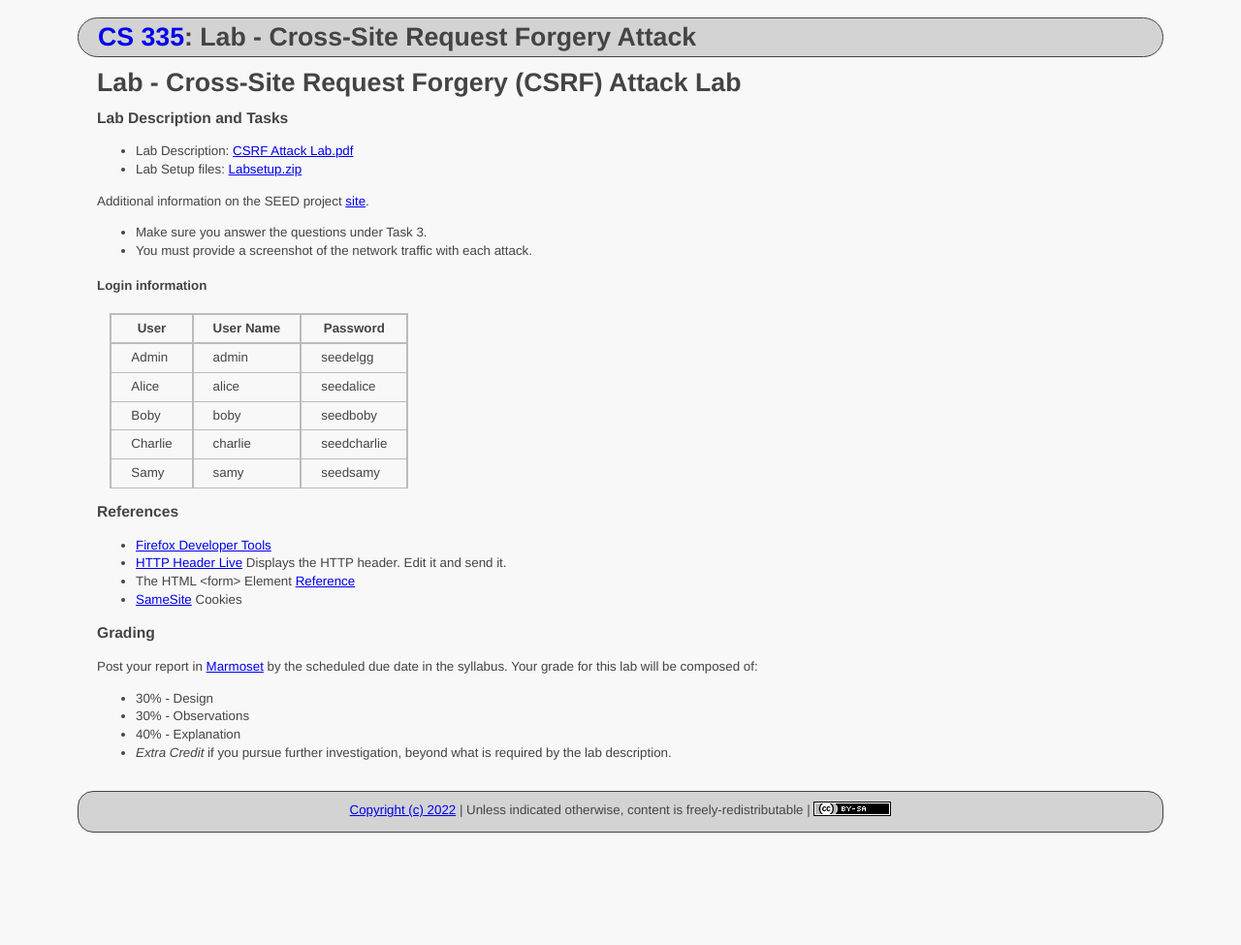
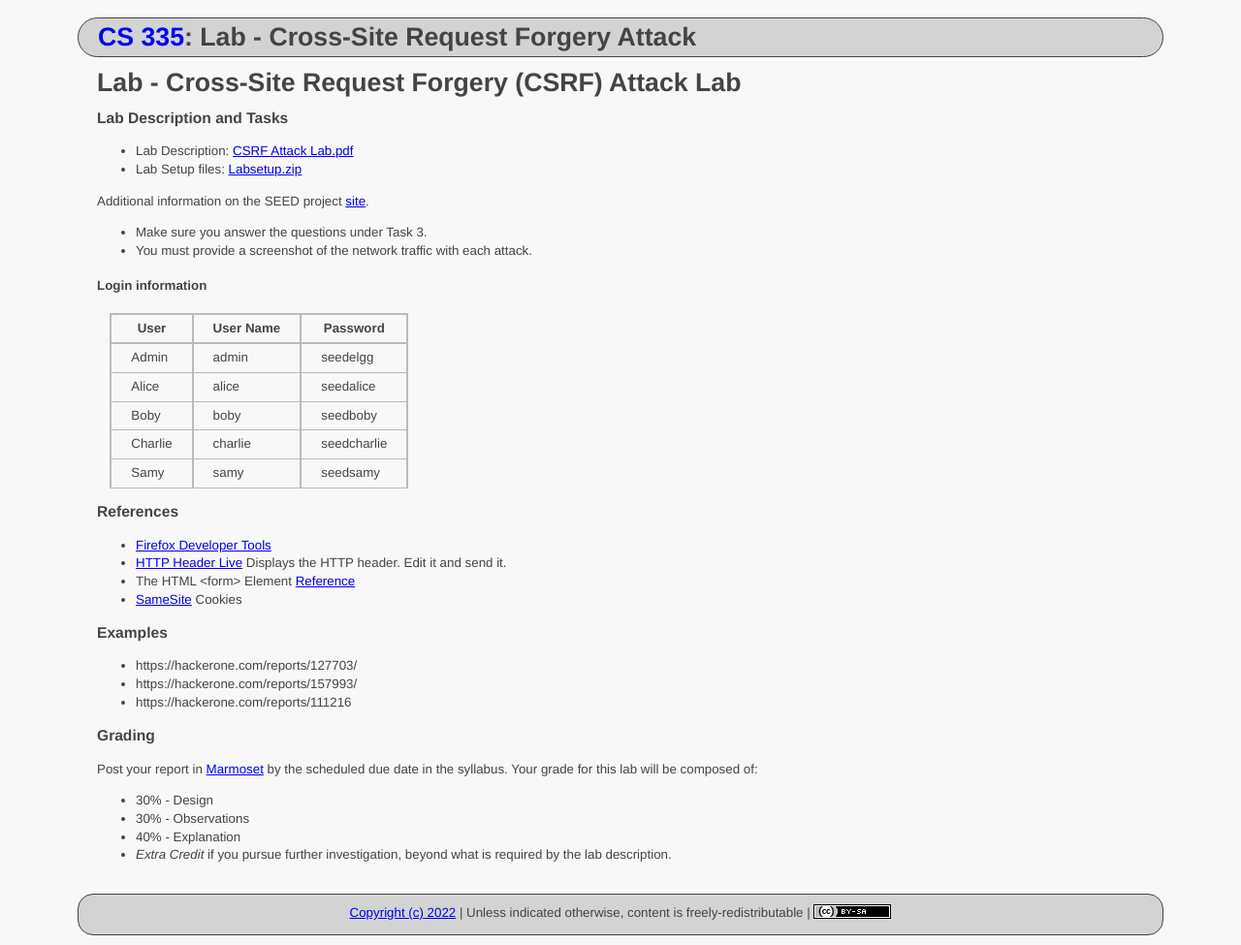
Before and after one commit to ycpcs/cs335-spring2022, a Jekyll site: the page built from labs/csrf_attack.md, in a window 1280 px wide. Shown: the whole page at 97% size. Built offline with Jekyll 4.4.1, drawn with Linux system fonts in a browser that asks for light colours; before the commit the page ends 900 px from its top, so only the background shows below that.

Commit message:
add csrf examples

```diff
--- a/labs/csrf_attack.md
+++ b/labs/csrf_attack.md
@@ -33,6 +33,11 @@ Samy | samy | seedsamy
  - The HTML &lt;form&gt; Element [Reference](https://developer.mozilla.org/en-US/docs/Web/HTML/Element/form)
  - [SameSite](https://developer.mozilla.org/en-US/docs/Web/HTTP/Headers/Set-Cookie/SameSite) Cookies
 
+### Examples
+- https://hackerone.com/reports/127703/
+- https://hackerone.com/reports/157993/
+- https://hackerone.com/reports/111216
+
 ### Grading
 
 Post your report in [Marmoset](https://cs.ycp.edu/marmoset) by the scheduled due date in the syllabus. Your grade for this lab will be composed of:
```
